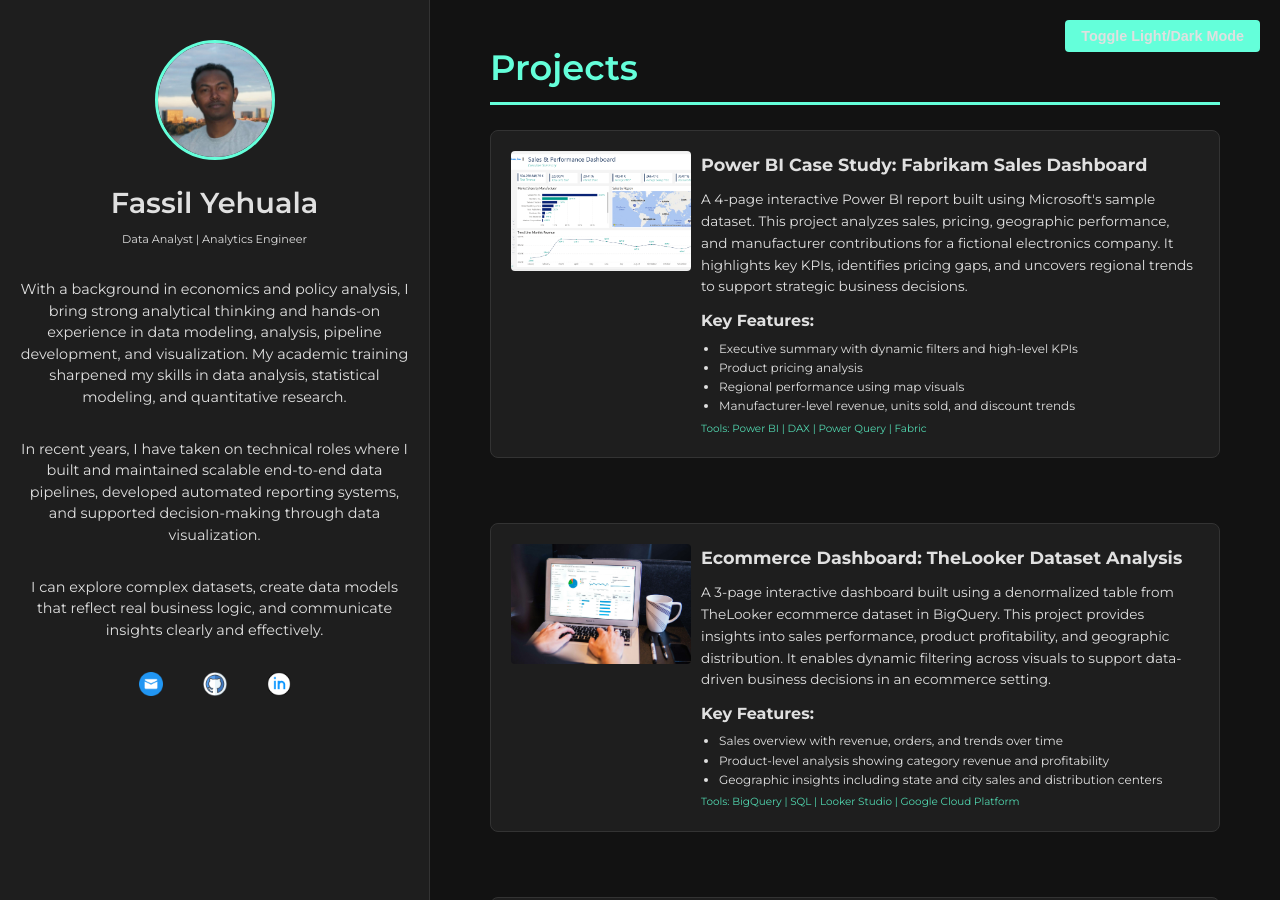
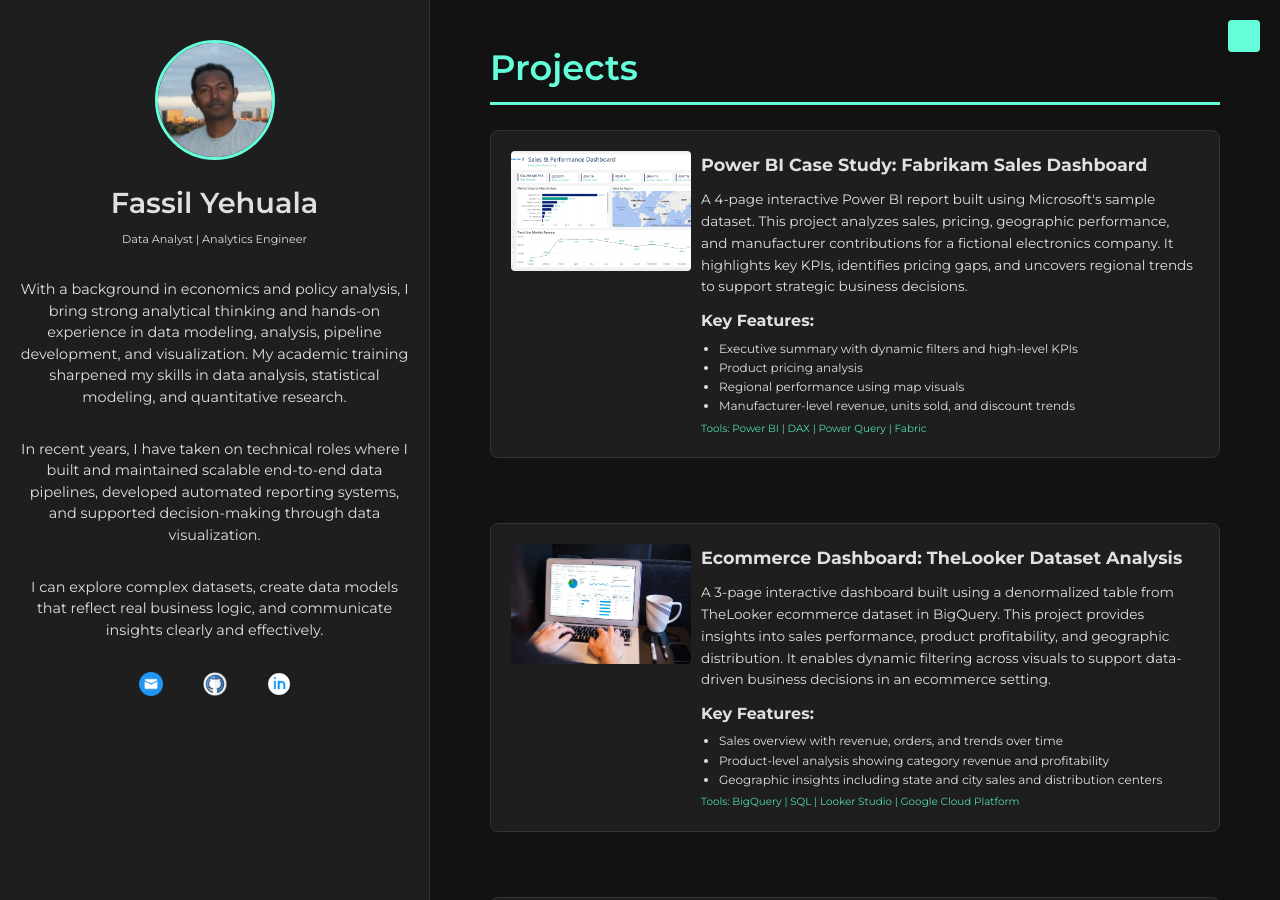
Before and after one commit to Fassilsis/fassilsis.github.io, a Jekyll site: the page built from index.md, in a window 1280 px wide and 900 px high. Built offline with Jekyll 4.4.1, drawn with Linux system fonts in a browser that asks for light colours.

Commit message:
Update default.html

```diff
--- a/_layouts/default.html
+++ b/_layouts/default.html
@@ -16,7 +16,9 @@
   </head>
 
   <body>
-      <button id="theme-toggle" aria-label="Toggle Light and Dark mode">Toggle Light/Dark Mode</button>
+      <img id="theme-toggle" src="/images/dark-mode.png" alt="Toggle Theme" style="width: 32px; height: 32px; cursor: pointer;" />
+
+      <!--<button id="theme-toggle" aria-label="Toggle Light and Dark mode">Toggle Light/Dark Mode</button> -->
 
       {{ content }}
 
```
